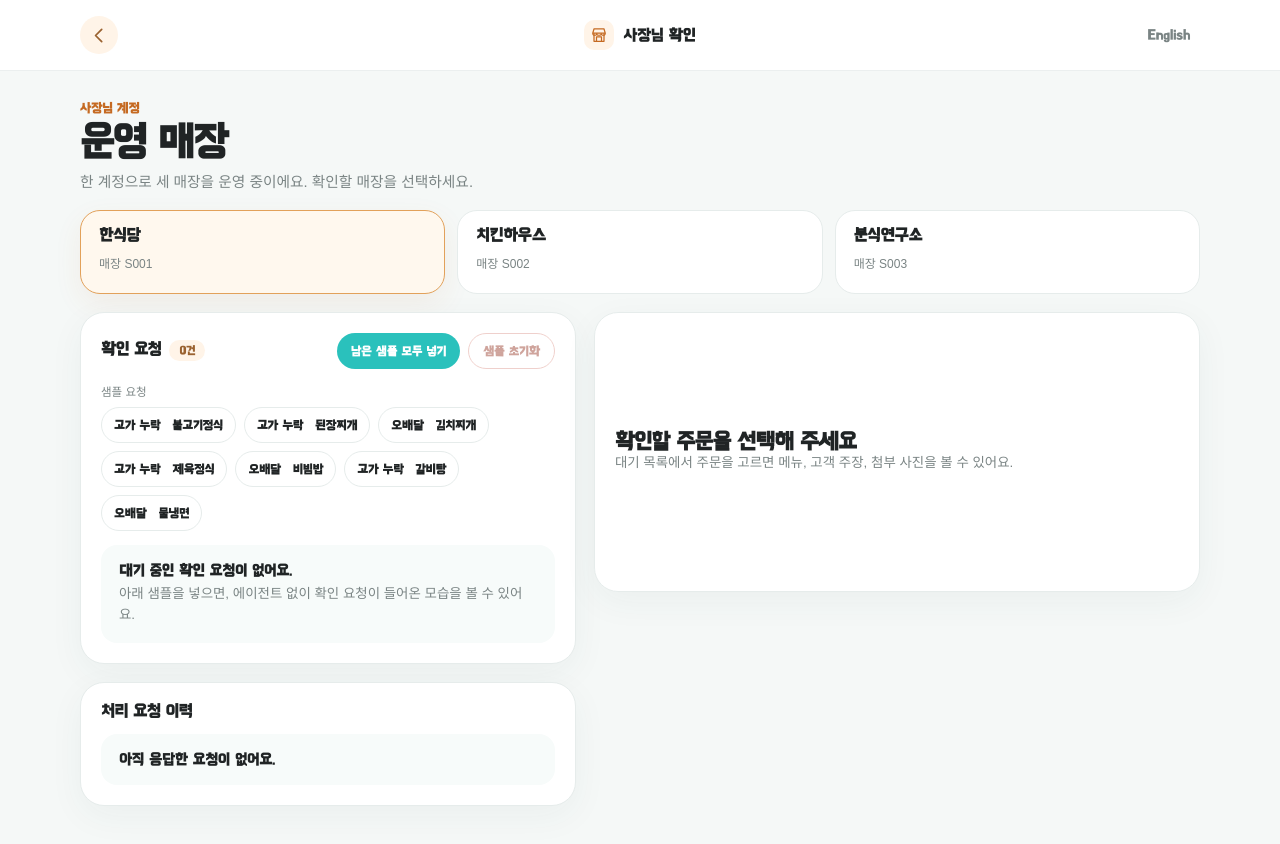
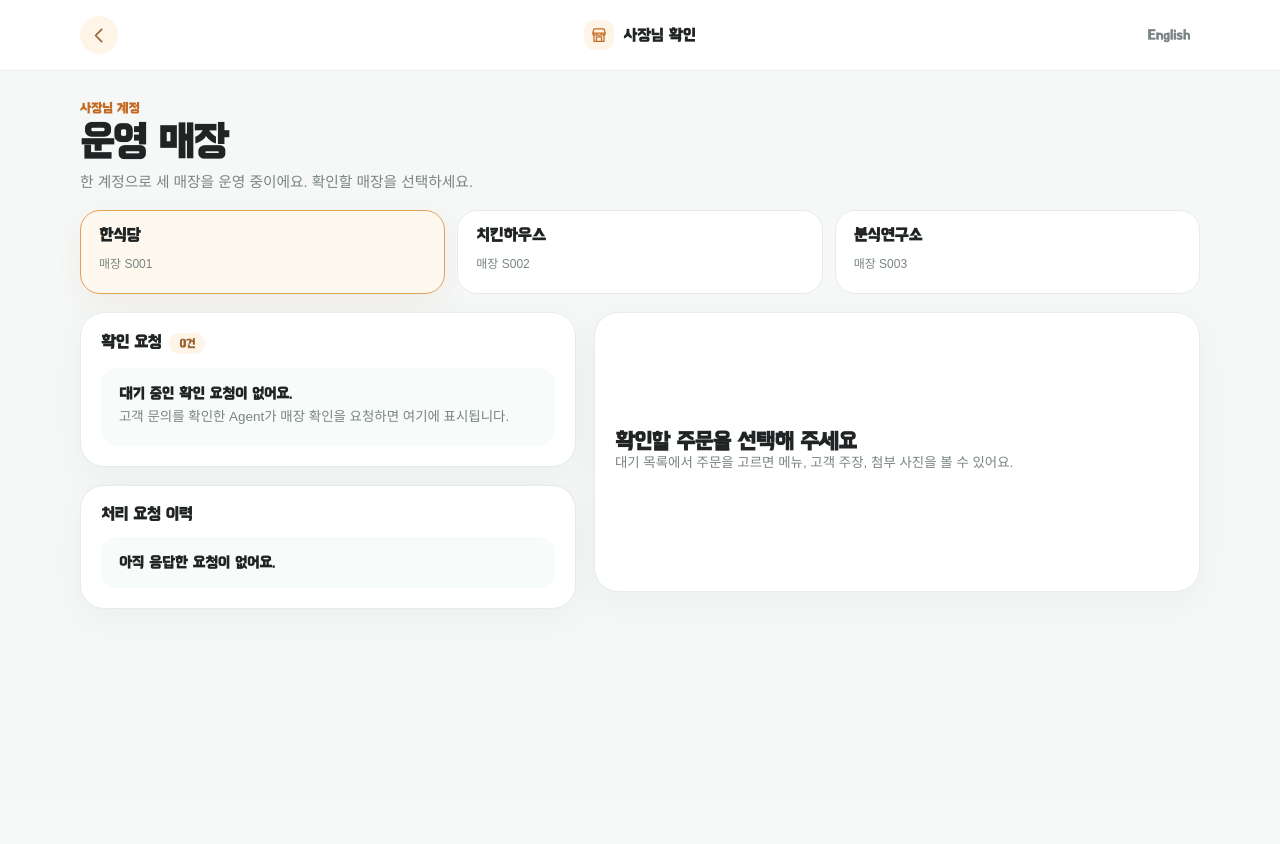
Before and after one commit to oljuyeon/baemin-cs-ai-agent, a React (Vite) app: page /merchant in a window 1280 px wide. After the commit the page ends 800 px from the top, so only its background shows below. Built offline with nearby package versions, Linux system fonts and the light colour scheme.

Commit message:
refactor: use agent cases in merchant queue

```diff
--- a/src/components/merchant/RequestQueue.tsx
+++ b/src/components/merchant/RequestQueue.tsx
@@ -1,7 +1,6 @@
 import { useTranslation } from 'react-i18next'
 import type { CsCase } from '../../features/cs'
 import { isAwaitingMerchantReply, isOverdueRequest } from '../../features/merchant/desk'
-import type { SampleSpec } from '../../features/merchant/sampleRequest'
 
 const formatWhen = (value: string | undefined, language: string) => {
   if (!value) return ''
@@ -15,28 +14,14 @@ const formatWhen = (value: string | undefined, language: string) => {
 
 export function RequestQueue({
   cases,
-  samples,
-  waitingSampleIds,
   selectedId,
   now,
-  creating,
-  hasDemoCases,
   onSelect,
-  onCreateSample,
-  onCreateAll,
-  onResetSamples,
 }: {
   cases: CsCase[]
-  samples: SampleSpec[]
-  waitingSampleIds: Set<string>
   selectedId: string | null
   now: number
-  creating: boolean
-  hasDemoCases: boolean
   onSelect: (caseId: string) => void
-  onCreateSample: (sampleId: string) => void
-  onCreateAll: () => void
-  onResetSamples: () => void
 }) {
   const { t, i18n } = useTranslation('merchant')
   return (
@@ -46,41 +31,6 @@ export function RequestQueue({
           <h2>{t('queue.title')}</h2>
           <span>{t('queue.count', { count: cases.length })}</span>
         </div>
-        <div className="merchant-panel__actions">
-          <button
-            type="button"
-            className="merchant-sample"
-            onClick={onCreateAll}
-            disabled={creating || samples.every((sample) => waitingSampleIds.has(sample.id))}
-          >
-            {t('queue.sample')}
-          </button>
-          <button
-            type="button"
-            className="merchant-sample-reset"
-            onClick={onResetSamples}
-            disabled={creating || !hasDemoCases}
-          >
-            {t('queue.resetSamples')}
-          </button>
-        </div>
-      </div>
-      <div className="merchant-samples">
-        <span>{t('queue.sampleLegend')}</span>
-        {samples.map((sample) => {
-          const waiting = waitingSampleIds.has(sample.id)
-          return (
-            <button
-              key={sample.id}
-              type="button"
-              disabled={creating || waiting}
-              onClick={() => onCreateSample(sample.id)}
-            >
-              {t(`samples.${sample.id}`)}
-              {waiting ? ` · ${t('queue.sampleWaiting')}` : ''}
-            </button>
-          )
-        })}
       </div>
       {cases.length === 0 ? (
         <div className="merchant-empty">
--- a/src/locales/en/merchant.json
+++ b/src/locales/en/merchant.json
@@ -23,7 +23,7 @@
   "queue": {
     "title": "Confirmation queue",
     "empty": "No requests are waiting.",
-    "emptyHint": "Add a sample below to see a confirmation request without the agent.",
+    "emptyHint": "Requests appear here when the Agent asks the store for confirmation.",
     "sample": "Add remaining samples",
     "resetSamples": "Reset samples",
     "resetConfirm": "Delete all demo samples from the Merchant and Human CS screens? Customer-created requests will be kept.",
--- a/src/locales/ko/merchant.json
+++ b/src/locales/ko/merchant.json
@@ -23,7 +23,7 @@
   "queue": {
     "title": "확인 요청",
     "empty": "대기 중인 확인 요청이 없어요.",
-    "emptyHint": "아래 샘플을 넣으면, 에이전트 없이 확인 요청이 들어온 모습을 볼 수 있어요.",
+    "emptyHint": "고객 문의를 확인한 Agent가 매장 확인을 요청하면 여기에 표시됩니다.",
     "sample": "남은 샘플 모두 넣기",
     "resetSamples": "샘플 초기화",
     "resetConfirm": "점주와 Human CS 화면의 데모 샘플을 모두 삭제할까요? 고객이 직접 만든 문의는 유지됩니다.",
--- a/src/pages/MerchantPage.tsx
+++ b/src/pages/MerchantPage.tsx
@@ -8,12 +8,6 @@ import {
   readSelectedStoreId,
   writeSelectedStoreId,
 } from '../features/merchant/desk'
-import {
-  createRemainingSamples,
-  createSampleMerchantRequest,
-  samplesForStore,
-  waitingSampleIds,
-} from '../features/merchant/sampleRequest'
 import { MerchantAlerts } from '../components/merchant/MerchantAlerts'
 import { MerchantHeader } from '../components/merchant/MerchantHeader'
 import { RequestDetail } from '../components/merchant/RequestDetail'
@@ -45,8 +39,6 @@ export function MerchantPage() {
   const [mobileDetail, setMobileDetail] = useState(false)
   const [showNew, setShowNew] = useState(false)
   const [flash, setFlash] = useState<string | null>(null)
-  const [creating, setCreating] = useState(false)
-  const [hasDemoCases, setHasDemoCases] = useState(false)
   const [now, setNow] = useState(() => Date.now())
   const narrow = useNarrowLayout()
   const seenCount = useRef<number | null>(null)
@@ -58,7 +50,6 @@ export function MerchantPage() {
     seenCount.current = nextQueue.length
     setQueue(nextQueue)
     setHistory(nextHistory)
-    setHasDemoCases(caseStore.getAllCases().some((caseData) => Boolean(caseData.demoCaseId)))
   }, [storeId])
 
   useEffect(() => {
@@ -116,61 +107,6 @@ export function MerchantPage() {
     window.scrollTo({ top: 0, behavior: 'smooth' })
   }
 
-  const createSample = async (sampleId: string) => {
-    setCreating(true)
-    setFlash(null)
-    try {
-      const result = await createSampleMerchantRequest(storeId, sampleId)
-      if (result.status === 'created') {
-        setFlash(t('alerts.sampleCreated'))
-        setSelectedId(result.caseId)
-        setPanel('queue')
-        setMobileDetail(false)
-      } else if (result.status === 'already_waiting') {
-        setFlash(t('alerts.sampleExists'))
-        setSelectedId(result.caseId)
-        setPanel('queue')
-        setMobileDetail(false)
-      } else {
-        setFlash(t('alerts.sampleFailed'))
-      }
-      refresh()
-    } finally {
-      setCreating(false)
-    }
-  }
-
-  const createAllSamples = async () => {
-    setCreating(true)
-    setFlash(null)
-    try {
-      const created = await createRemainingSamples(storeId)
-      if (created.length === 0) setFlash(t('alerts.sampleNoneLeft'))
-      else setFlash(t('alerts.sampleCreatedMany', { count: created.length }))
-      setPanel('queue')
-      setMobileDetail(false)
-      if (created[0]) setSelectedId(created[0])
-      refresh()
-    } finally {
-      setCreating(false)
-    }
-  }
-
-  const resetSamples = () => {
-    if (!window.confirm(t('queue.resetConfirm'))) return
-
-    const selectedWasDemo = selectedId
-      ? Boolean(caseStore.getCase(selectedId)?.demoCaseId)
-      : false
-    caseStore.resetAllDemoCases()
-    if (selectedWasDemo) setSelectedId(null)
-    setPanel('queue')
-    setMobileDetail(false)
-    setShowNew(false)
-    setFlash(t('alerts.samplesReset'))
-    refresh()
-  }
-
   const selected = queue.find((caseData) => caseData.caseId === selectedId)
     ?? history.find((caseData) => caseData.caseId === selectedId)
     ?? null
@@ -195,16 +131,9 @@ export function MerchantPage() {
             {showQueue && (
               <RequestQueue
                 cases={queue}
-                samples={samplesForStore(storeId)}
-                waitingSampleIds={waitingSampleIds(storeId)}
                 selectedId={selectedId}
                 now={now}
-                creating={creating}
-                hasDemoCases={hasDemoCases}
                 onSelect={(caseId) => selectCase(caseId, 'queue')}
-                onCreateSample={(sampleId) => { void createSample(sampleId) }}
-                onCreateAll={() => { void createAllSamples() }}
-                onResetSamples={resetSamples}
               />
             )}
             {showHistory && (
```
